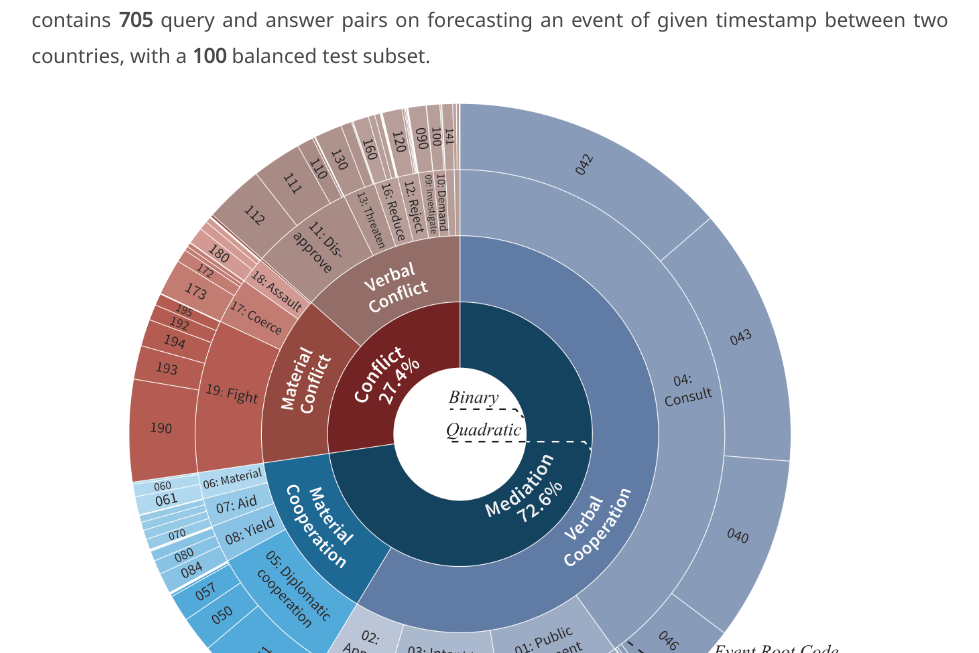
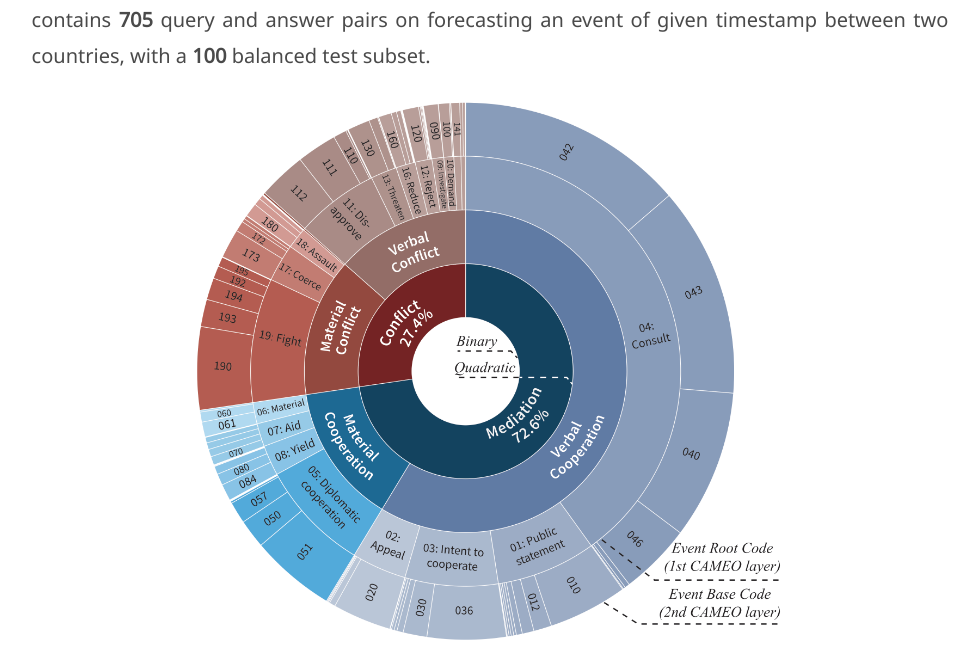
Before and after one commit to mirai-llm/mirai-llm.github.io, a plain HTML site: page index.html in a window 1280 px wide. Shown: the part 1425-2078 px from the top of the page, without its empty margins (150-1129 px from the left). Drawn offline with nearby package versions, Linux system fonts and the light colour scheme; some icons are missing; a web font is replaced by a local one.

Commit message:
Update index.html

```diff
--- a/index.html
+++ b/index.html
@@ -219,7 +219,7 @@
           </p>
         </div>
         <div class="content has-text-centered">
-          <img src="figures/pie-chart.png" alt="geometric reasoning" width="80%"/>
+          <img src="figures/pie-chart.png" alt="geometric reasoning" width="65%"/>
           <p><b>MIRAI</b> comprehensively covers global event data. The circular chart shows the relation hierarchy and distribution in MIRAI. </p>
           </div>
         <div class="content has-text-justified">
```
